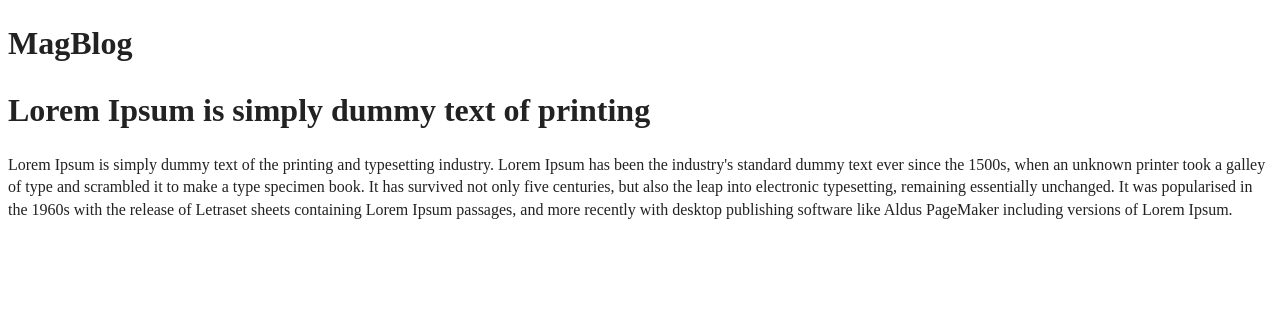
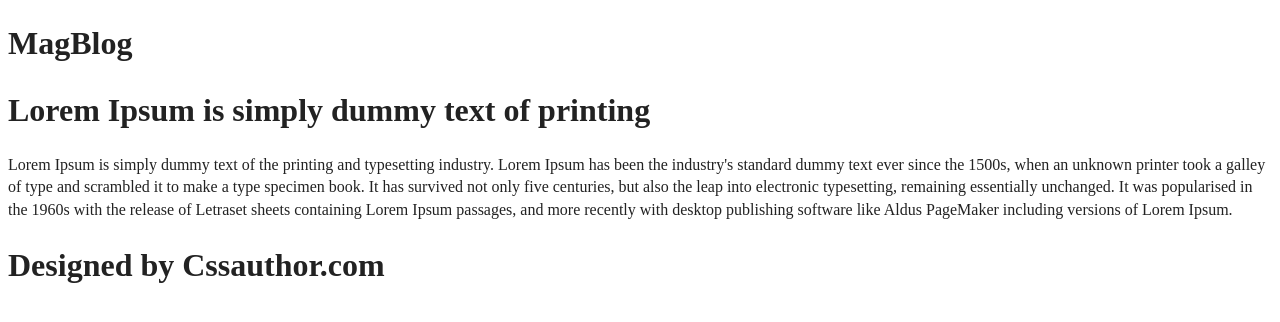
Before and after one commit to neapieroelie/assignment02, a website built with webpack: page index.html in a window 1280 px wide. Built offline with nearby package versions, Linux system fonts and the light colour scheme.

Commit message:
footer: adding a footer section into the body

```diff
--- a/index.html
+++ b/index.html
@@ -41,6 +41,13 @@
         of Lorem Ipsum.</p>
     </div>
   </div>
+  <footer>
+  <div class="inner-footer-container">
+    <div class="footer-content-container">
+      <h1>Designed by Cssauthor.com</h1>
+    </div>
+  </div>
+</footer>
 </main>
 </body>
 
```
